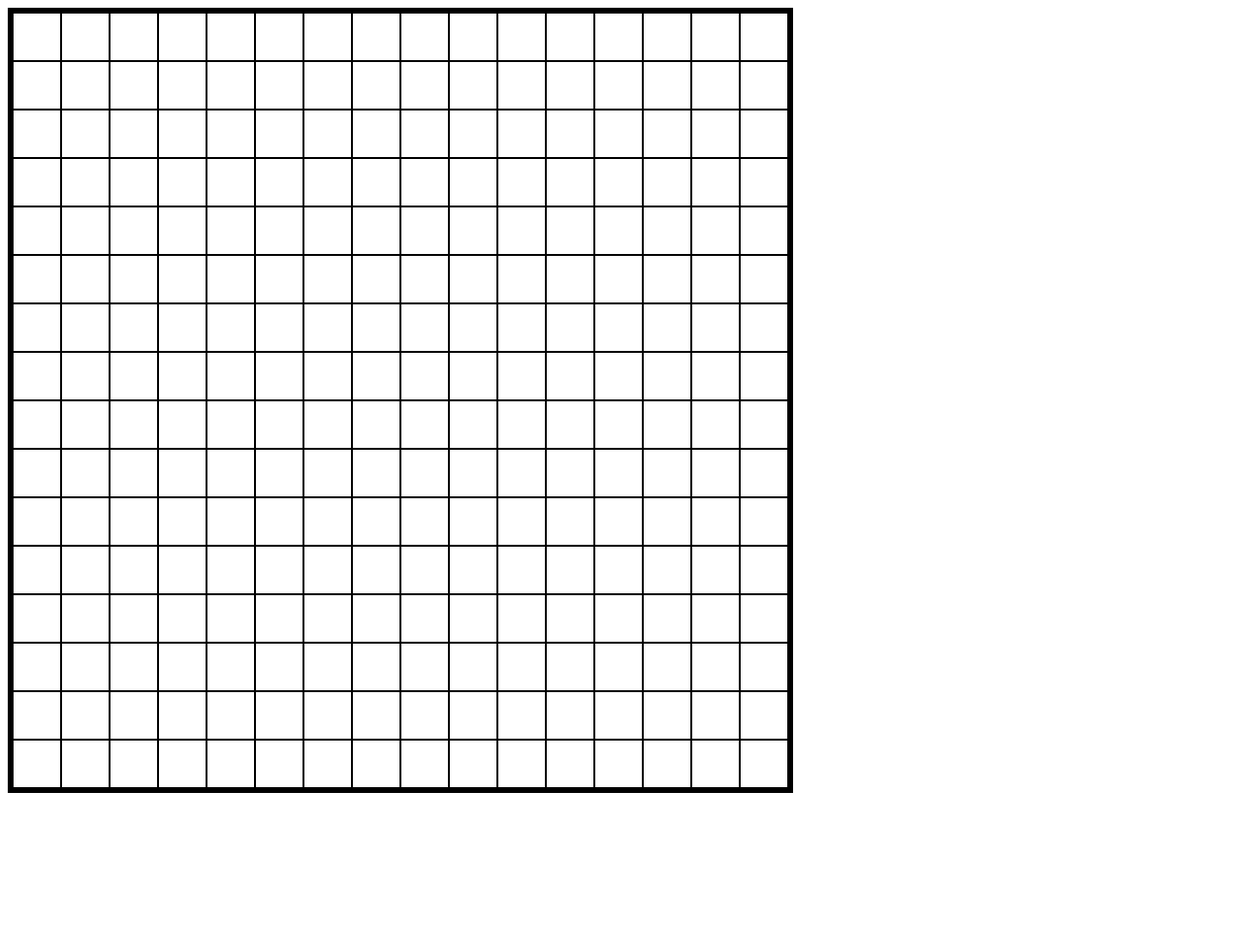
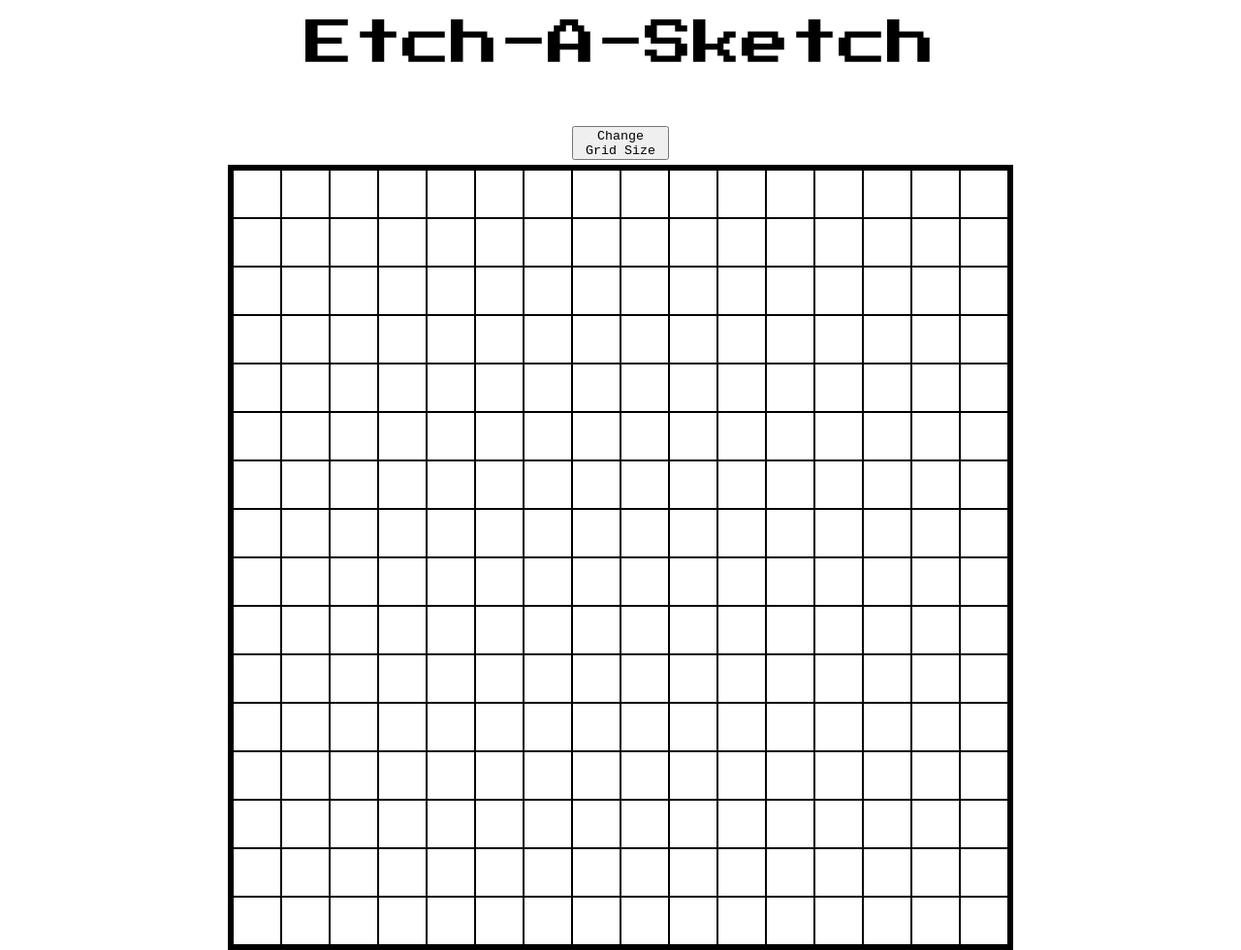
Before and after one commit to sauldevstuff/etch-a-sketch, a plain HTML site: page index.html in a window 1280 px wide. Shown: the whole page at 97% size. Before the commit the page ends 826 px from the top, so only its background shows below. Drawn offline with Linux system fonts and the light colour scheme.

Commit message:
Added a title with custom font and a button.
Haven't added functionality to the button yet.

```diff
--- a/index.html
+++ b/index.html
@@ -5,8 +5,13 @@
     <title>title</title>
     <script src="script.js"defer></script>
     <link rel="stylesheet" href="styles.css">
+    <link rel="preconnect" href="https://fonts.googleapis.com">
+    <link rel="preconnect" href="https://fonts.gstatic.com" crossorigin>
+    <link href="https://fonts.googleapis.com/css2?family=Press+Start+2P&family=Roboto:ital,wght@0,100..900;1,100..900&display=swap" rel="stylesheet">
 </head>
 <body>
+    <div id="title">Etch-A-Sketch</div>
+    <button id="button">Change Grid Size</button>
     <div id="container"></div>
 </body>
 </html>
--- a/script.js
+++ b/script.js
@@ -1,5 +1,7 @@
 const container = document.getElementById("container");
 const body = document.body;
+
+
 
 
 for (let i = 0; i < 256; i++) {
--- a/styles.css
+++ b/styles.css
@@ -1,3 +1,6 @@
+* {
+    margin: auto;
+}
 .box {
     height: 48px;
     width: 48px;
@@ -9,5 +12,21 @@
     width: 800px;
     height: 800px;
     border: 5px solid;
+}
+#button {
+    height: 35px;
+    width: 100px;
+    font-family: monospace;
+    display: block;
+    margin-top: 60px;
+    margin-bottom: 5px;
 
 }
+#title {
+    font-size: 50px;
+    text-align: center;
+    font-family: "Press Start 2P", system-ui;
+    font-weight: 400;
+    font-style: normal;
+    margin-top: 20px;
+}
```
